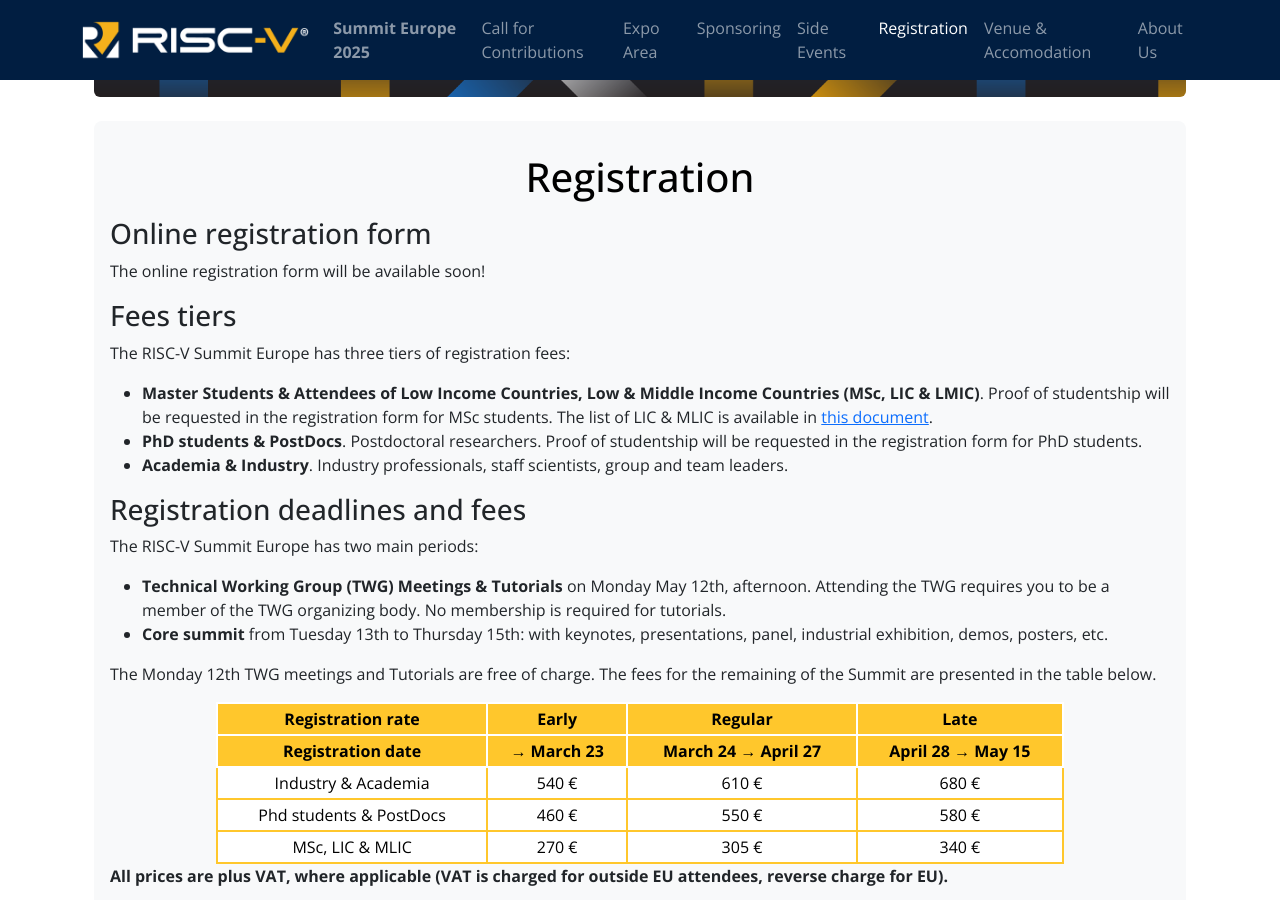
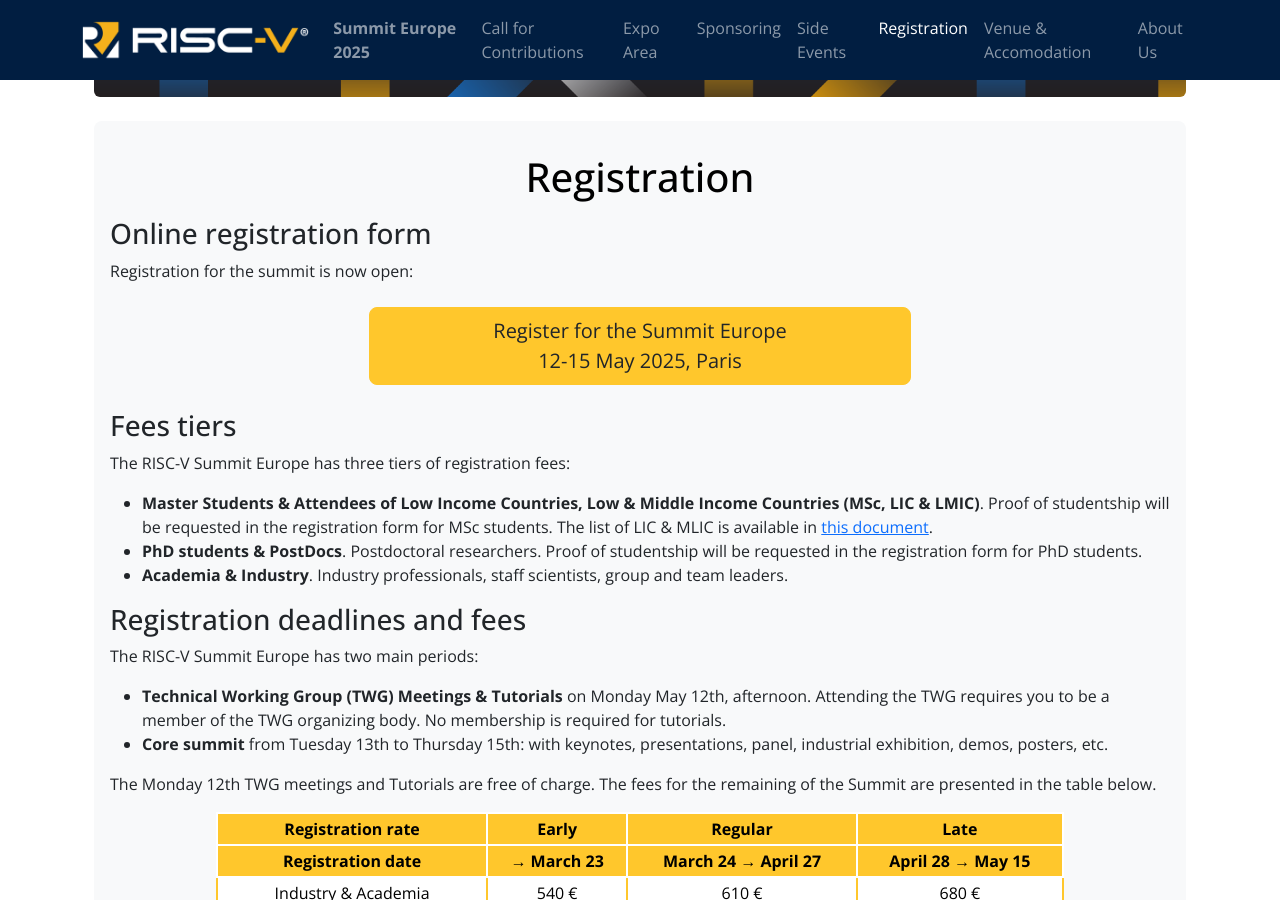
Before and after one commit to riscv-europe/summit-website-development, a Jekyll site: the page built from summit/2025/registration.md, in a window 1280 px wide and 900 px high, scrolled down 411 px. Built offline with Jekyll 4.4.1, drawn with Linux system fonts in a browser that asks for light colours.

Commit message:
Add: link to registration web site.

```diff
--- a/summit/2025/registration.md
+++ b/summit/2025/registration.md
@@ -13,7 +13,11 @@
 
 ### Online registration form
 
-The online registration form will be available soon!
+Registration for the summit is now open:
+
+<div class="row justify-content-md-center my-4">
+    <a href="https://softconf.com/p/riscv-europe25/" class="btn btn-lg" style="background-color: var(--riscv-y); border-color: var(--riscv-y); width:50%;">Register for the Summit Europe<br> 12-15 May 2025, Paris</a>
+</div>
 
 ### Fees tiers
 
```
